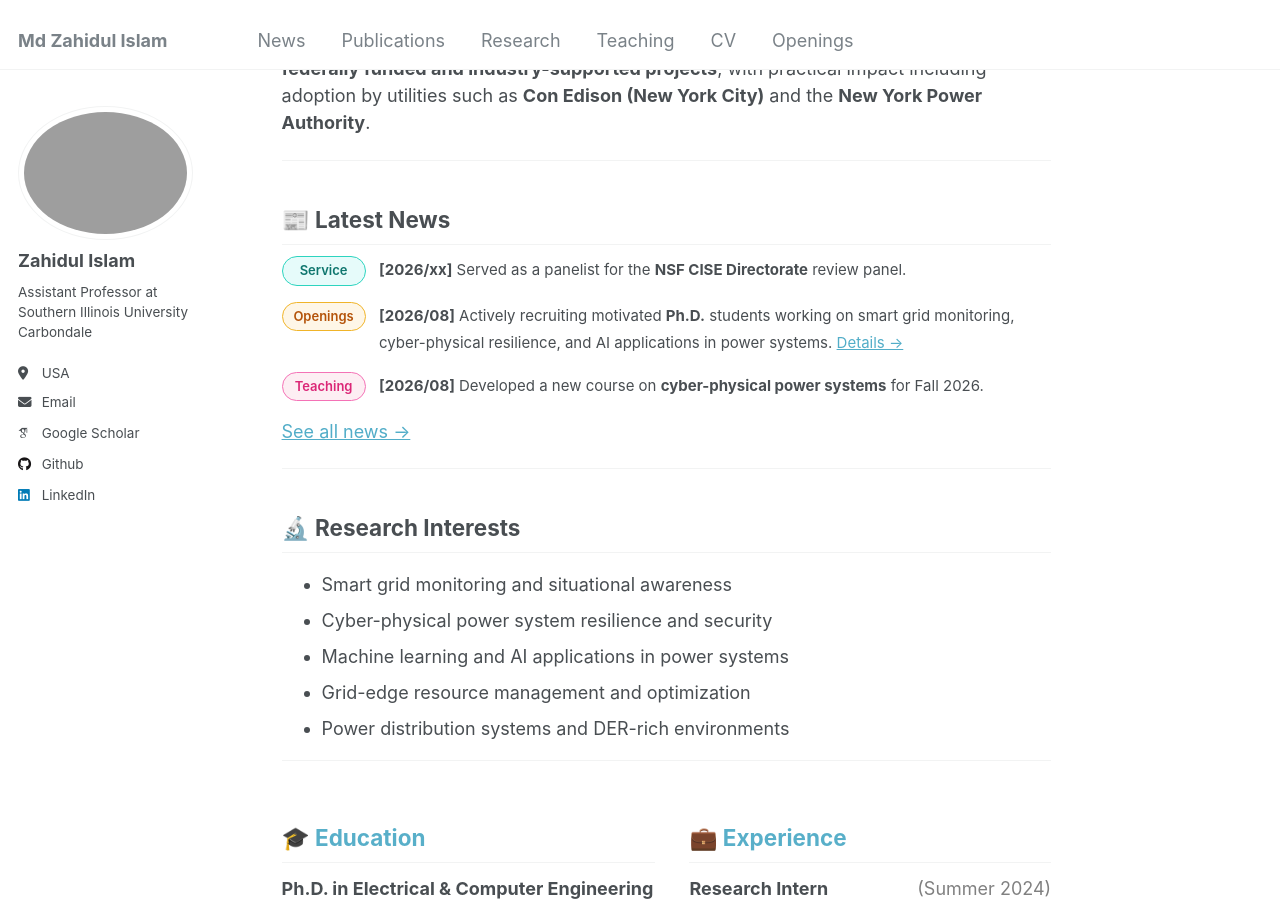
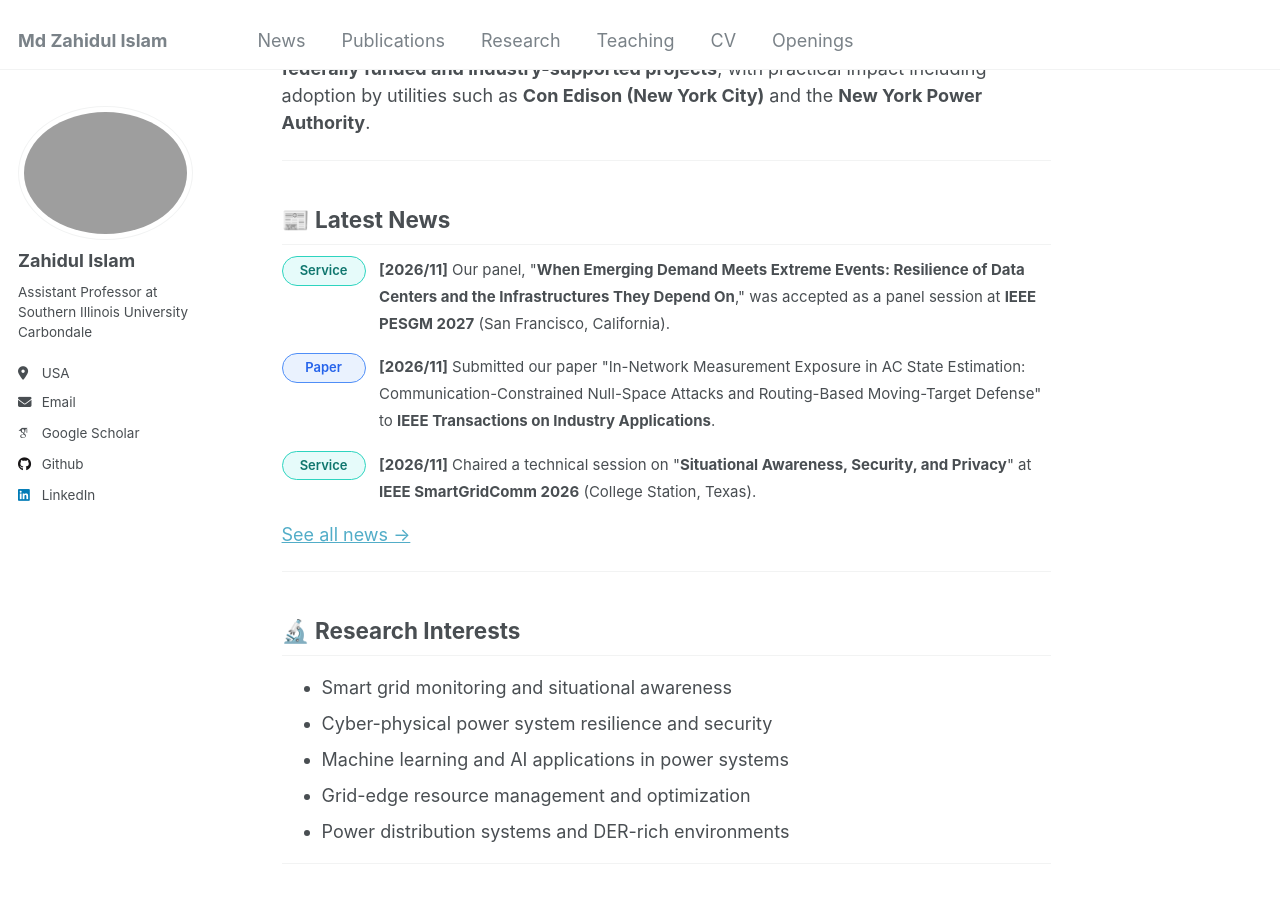
Before and after one commit to zahidul-ece/zahidul-ece.github.io, a Jekyll site: the page built from _pages/about.md, in a window 1280 px wide and 900 px high, scrolled down 490 px. Built offline with Jekyll 4.4.1, drawn with Linux system fonts in a browser that asks for light colours; some web fonts are replaced.

Commit message:
updated text

```diff
--- a/_data/news.yml
+++ b/_data/news.yml
@@ -5,6 +5,28 @@
 # date -> "YYYY/MM"
 # body -> the full sentence. Use <strong>...</strong> to bold key terms/names.
 # link -> optional URL for a "Details" link at the end. Delete the line if not needed.
+
+
+- type: "Service"
+  date: "2026/11"
+  body: 'Our panel, "<strong>When Emerging Demand Meets Extreme Events: Resilience of Data Centers and the Infrastructures They Depend On</strong>," was accepted as a panel session at <strong>IEEE PESGM 2027</strong> (San Francisco, California).'
+
+- type: "Paper"
+  date: "2026/11"
+  body: 'Submitted our paper "In-Network Measurement Exposure in AC State Estimation: Communication-Constrained Null-Space Attacks and Routing-Based Moving-Target Defense" to <strong>IEEE Transactions on Industry Applications</strong>.'
+
+- type: "Service"
+  date: "2026/11"
+  body: 'Chaired a technical session on "<strong>Situational Awareness, Security, and Privacy</strong>" at <strong>IEEE SmartGridComm 2026</strong> (College Station, Texas).'
+
+- type: "Service"
+  date: "2026/10"
+  body: 'Served as a panelist at the <strong>Illinois Innovation Network Conference 2026</strong>, discussing AI and cybersecurity in smart grids during the panel "<strong>Accelerating Clean Energy Innovation through Digital Engineering, AI, and Cybersecurity</strong>".'
+
+- type: "Outreach"
+  date: "2026/09"
+  body: 'Led <strong>Power Systems Lab</strong> demonstrations on clean energy and smart grids for prospective high-school students during <strong>SIU Day</strong>.'
+
 
 - type: "Service"
   date: "2026/xx"
```
Also changed, not shown: 3 other files.
